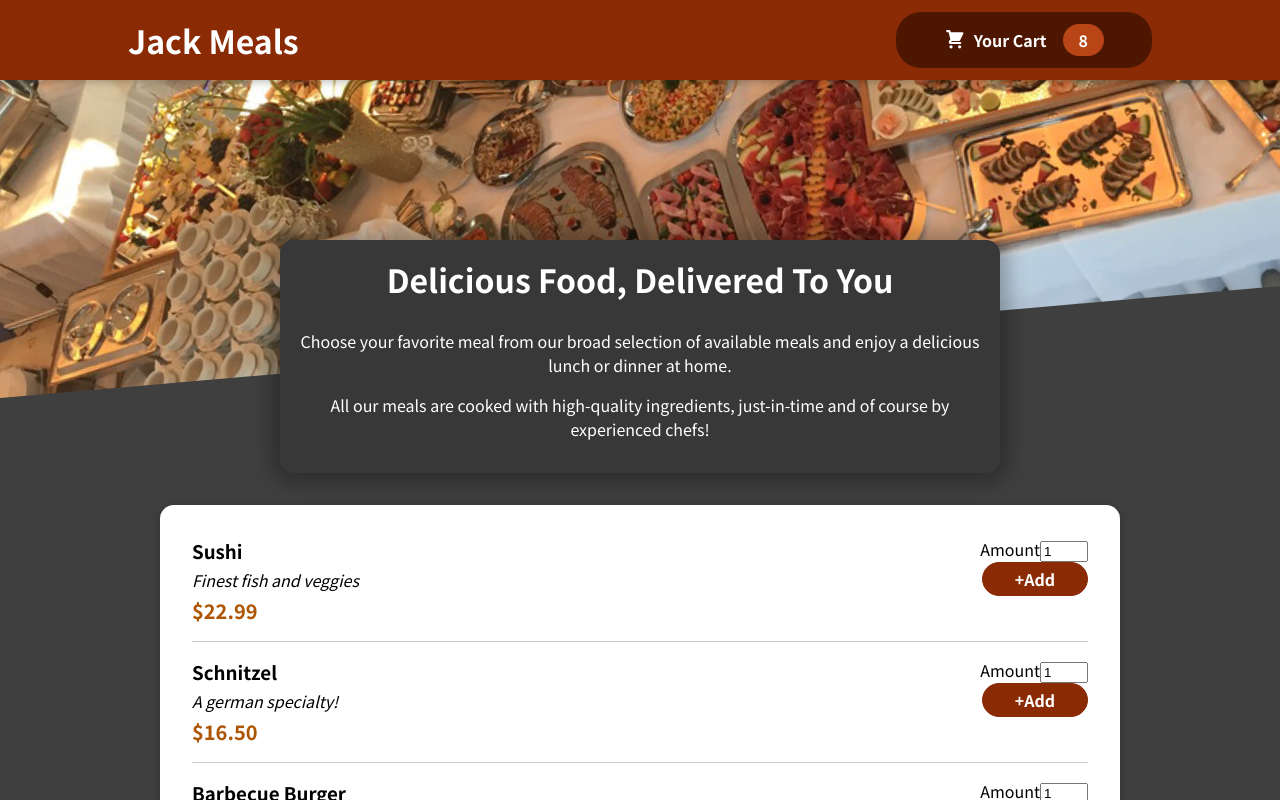
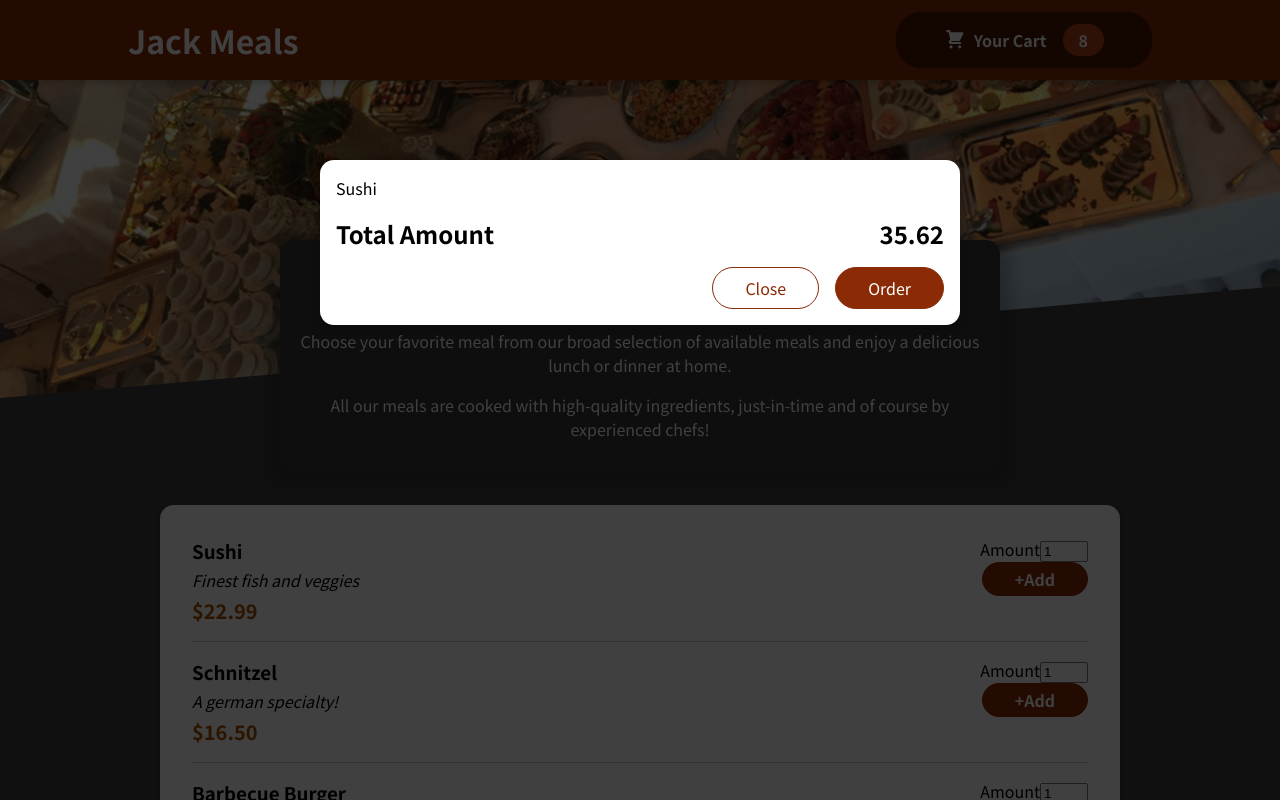
Before and after one commit to jaganathan05/Restarent-React-App, a React (Create React App) app: page / in a window 1280 px wide. Shown: the top 800 px of the page. Built offline with nearby package versions, Linux system fonts and the light colour scheme.

Commit message:
Making a hard Coded Cart without any Functionality

```diff
--- a/public/index.html
+++ b/public/index.html
@@ -28,6 +28,7 @@
   </head>
   <body>
     <noscript>You need to enable JavaScript to run this app.</noscript>
+    <div id="overlays"></div>
     <div id="root"></div>
     <!--
       This HTML file is a template.
--- a/src/App.js
+++ b/src/App.js
@@ -1,9 +1,11 @@
 import React, { Fragment } from "react";
 import Header from "./components/Layout/Header";
 import Meals from "./components/Meals/Meals";
+import Cart from "./components/Cart/Cart";
 function App() {
   return (
     <Fragment>
+      <Cart/>
       <Header/>
       <main>
         <Meals/>
--- /dev/null
+++ b/src/components/Cart/Cart.js
@@ -0,0 +1,28 @@
+import Model from '../UI/Model';
+import classes from './Cart.module.css';
+
+const Cart = (props) => {
+  const cartItems = (
+    <ul className={classes['cart-items']}>
+      {[{ id: 'c1', name: 'Sushi', amount: 2, price: 12.99 }].map((item) => (
+        <li>{item.name}</li>
+      ))}
+    </ul>
+  );
+
+  return (
+    <Model>
+      {cartItems}
+      <div className={classes.total}>
+        <span>Total Amount</span>
+        <span>35.62</span>
+      </div>
+      <div className={classes.actions}>
+        <button className={classes['button--alt']}>Close</button>
+        <button className={classes.button}>Order</button>
+      </div>
+    </Model>
+  );
+};
+
+export default Cart;
--- /dev/null
+++ b/src/components/Cart/Cart.module.css
@@ -0,0 +1,44 @@
+.cart-items {
+    list-style: none;
+    margin: 0;
+    padding: 0;
+  }
+
+  .total {
+    display: flex;
+    justify-content: space-between;
+    align-items: center;
+    font-weight: bold;
+    font-size: 1.5rem;
+    margin: 1rem 0;
+  }
+
+  .actions {
+    text-align: right;
+  }
+
+  .actions button {
+    font: inherit;
+    cursor: pointer;
+    background-color: transparent;
+    border: 1px solid #8a2b06;
+    padding: 0.5rem 2rem;
+    border-radius: 25px;
+    margin-left: 1rem;
+  }
+
+  .actions button:hover,
+  .actions button:active {
+    background-color: #5a1a01;
+    border-color: #5a1a01;
+    color: white;
+  }
+
+  .actions .button--alt {
+    color: #8a2b06;
+  }
+
+  .actions .button {
+    background-color: #8a2b06;
+    color: white;
+  }
--- /dev/null
+++ b/src/components/UI/Model.js
@@ -0,0 +1,24 @@
+import classes from './Model.module.css';
+import React, { Fragment } from 'react';
+import ReactDom from 'react-dom'
+
+const BackDrop = props =>{
+    return <div className={classes.backdrop}></div>
+}
+
+const  ModelOverlay = props =>{
+
+    return <div className={classes.modal}>
+        <div className={classes.content}> {props.children}</div>
+    </div>
+}
+
+
+const portalElement = document.getElementById('overlays')
+function Model (props){
+ return <Fragment>
+    {ReactDom.createPortal(<BackDrop/>,portalElement)}
+    {ReactDom.createPortal(<ModelOverlay>{props.children}</ModelOverlay>,portalElement)}
+ </Fragment>
+}
+export default Model
--- /dev/null
+++ b/src/components/UI/Model.module.css
@@ -0,0 +1,40 @@
+.backdrop {
+    position: fixed;
+    top: 0;
+    left: 0;
+    width: 100%;
+    height: 100vh;
+    z-index: 20;
+    background-color: rgba(0, 0, 0, 0.75);
+  }
+
+  .modal {
+    position: fixed;
+    top: 20vh;
+    left: 5%;
+    width: 90%;
+    background-color: white;
+    padding: 1rem;
+    border-radius: 14px;
+    box-shadow: 0 2px 8px rgba(0, 0, 0, 0.25);
+    z-index: 30;
+    animation: slide-down 300ms ease-out forwards;
+  }
+
+  @media (min-width: 768px) {
+    .modal {
+      width: 40rem;
+      left: calc(50% - 20rem);
+    }
+  }
+
+  @keyframes slide-down {
+    from {
+      opacity: 0;
+      transform: translateY(-3rem);
+    }
+    to {
+      opacity: 1;
+      transform: translateY(0);
+    }
+  }
```
